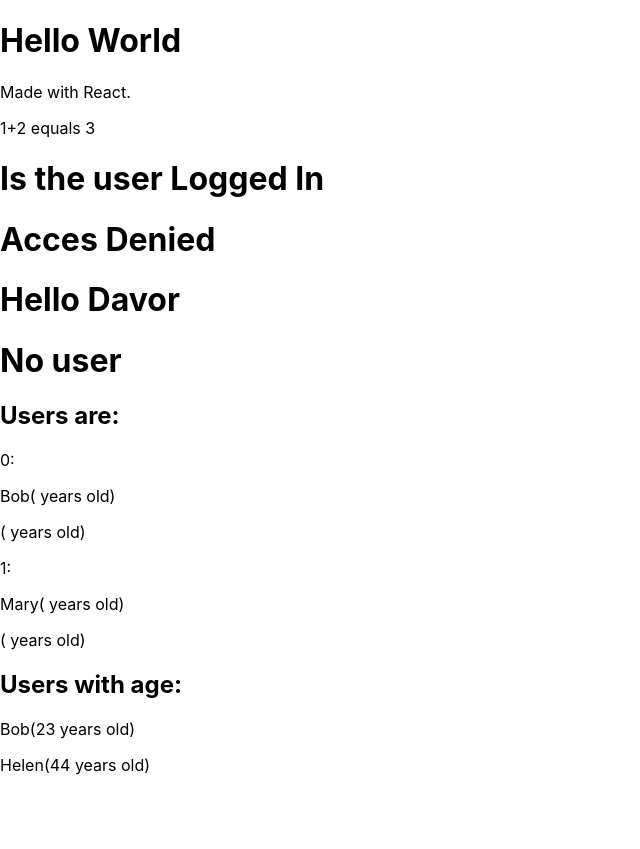
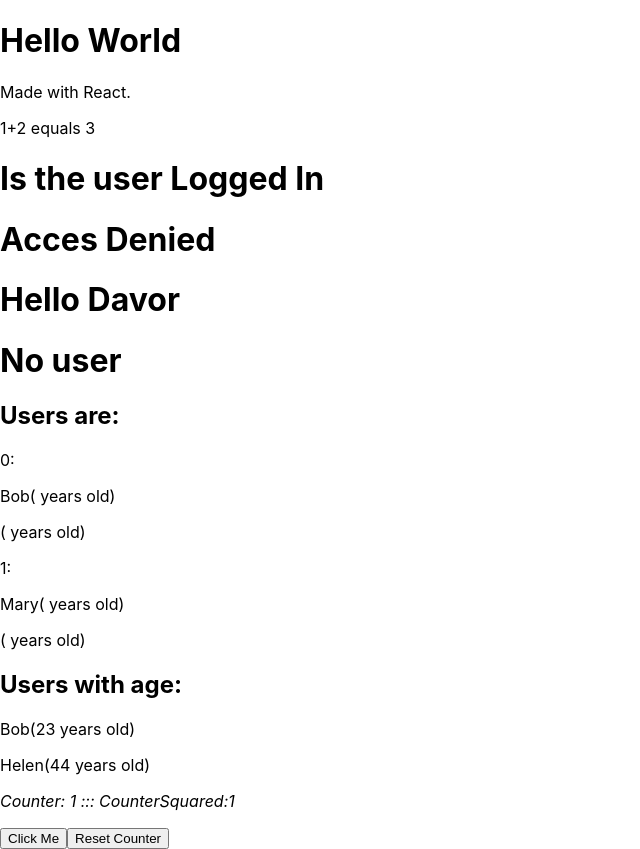
Before and after one commit to DavorPavits/CITS_FrontEnd, a React (Create React App) app: page / in a window 1280 px wide. Shown: the whole page, without its empty margins (0-640 px from the left). Before the commit the page ends 800 px from the top, so only its background shows below. Built offline with nearby package versions, Linux system fonts and the light colour scheme.

Commit message:
Update App.js

```diff
--- a/src/App.js
+++ b/src/App.js
@@ -1,3 +1,5 @@
+import { useState } from "react";
+
 function Sum(){
   return (
     <p>1+2 equals {1+2}</p>
@@ -44,6 +46,9 @@ function App(){
     { name:"Helen", age:44},
   ]
 
+  const [counter, setCounter] = useState(1);
+  const [counter2, setCounter2] = useState(1);
+
   return (
     <div>
       <h1>Hello World</h1>
@@ -61,6 +66,19 @@ function App(){
       <h2>Users with age:</h2>
       {userobjects.map((u)=> <><User name={u.name}
                                       age={u.age}/></>)}
+
+      {/* Ex_4 */}
+      <p><i>Counter: {counter} ::: CounterSquared:{counter2}</i></p>
+      <button onClick={e=>{
+
+        setCounter(counter+1)
+        setCounter2(counter2 * counter2)}}>
+        Click Me
+      </button>
+      <button onClick={e=>{setCounter(0)
+        setCounter2(0)}}>
+        Reset Counter
+      </button>
     </div>
   );
 }
```
